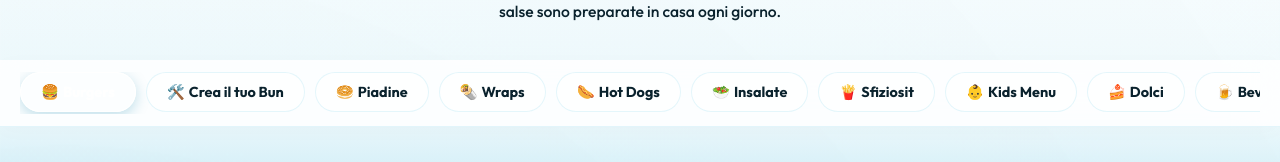
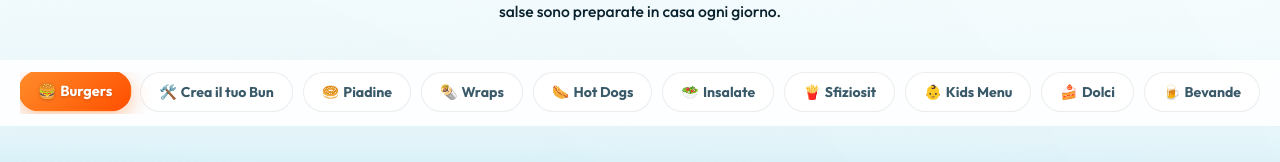
Before and after one commit to bronovito-maker/gotbun, a Next.js app: page /menu in a window 1280 px wide. Shown: the part 260-422 px from the top of the page. Built offline with nearby package versions, Linux system fonts and the light colour scheme.

Commit message:
style: redesign active category pill with brand orange gradient, warm shadow, scale lift and text-shadow for legibility

```diff
--- a/app/globals.css
+++ b/app/globals.css
@@ -1652,29 +1652,33 @@ input:focus {
 .menu-nav-btn {
   flex-shrink: 0;
   font-family: inherit;
-  font-size: 0.9rem;
+  font-size: 0.88rem;
   font-weight: 700;
-  padding: 10px 20px;
+  padding: 10px 18px;
   border-radius: 99px;
-  border: 1px solid rgba(0, 163, 217, 0.1);
-  background: rgba(255, 255, 255, 0.6);
-  color: var(--main-text-muted);
+  border: 1.5px solid rgba(0, 28, 40, 0.08);
+  background: rgba(255, 255, 255, 0.7);
+  color: #3a5a6a; /* darker resting text — actually readable */
   cursor: pointer;
   transition: all 250ms cubic-bezier(0.16, 1, 0.3, 1);
+  white-space: nowrap;
 }
 
 .menu-nav-btn:hover {
   background: #ffffff;
-  border-color: var(--main-turquoise);
-  color: var(--main-text);
+  border-color: rgba(0, 163, 217, 0.35);
+  color: #007fa8;
   transform: translateY(-1px);
+  box-shadow: 0 4px 12px rgba(0, 163, 217, 0.1);
 }
 
 .menu-nav-btn.active {
-  background: var(--main-turquoise-dark);
+  background: linear-gradient(135deg, #ff8c2a 0%, #ff4f00 100%);
   color: #ffffff;
-  border-color: var(--main-turquoise-dark);
-  box-shadow: 0 4px 14px rgba(0, 127, 168, 0.25);
+  border-color: transparent;
+  box-shadow: 0 6px 20px rgba(255, 100, 0, 0.35);
+  transform: translateY(-1px) scale(1.03);
+  text-shadow: 0 1px 3px rgba(0, 0, 0, 0.2);
 }
 
 /* Menu Layout */
```
Also changed, not shown: 1 other file (tests, documents, lock files or other folders).
